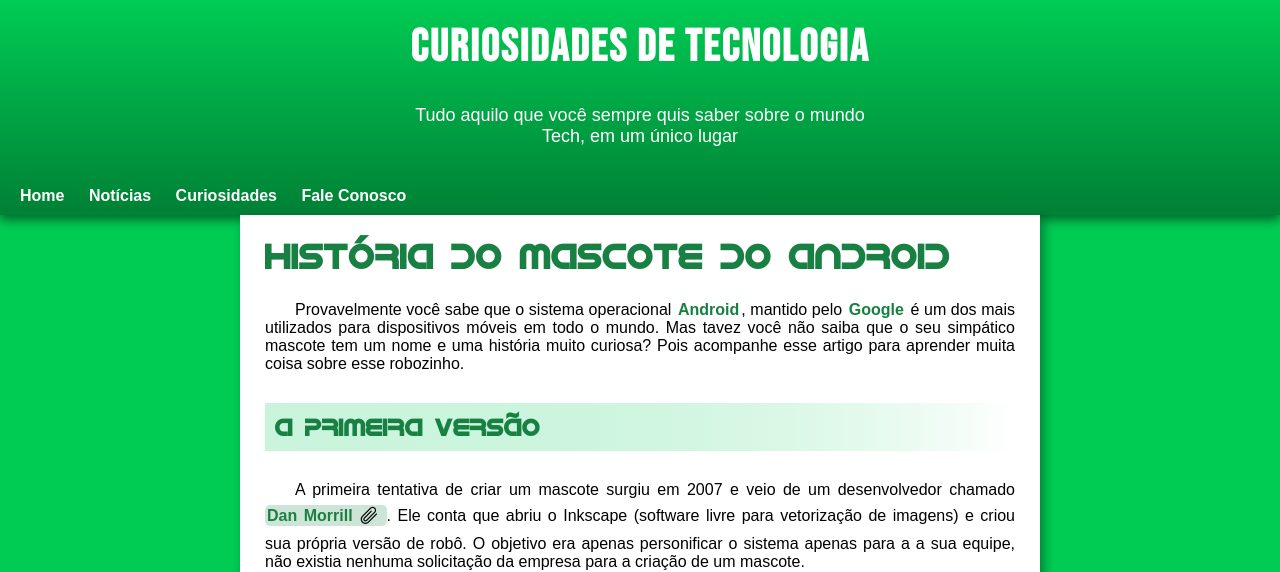
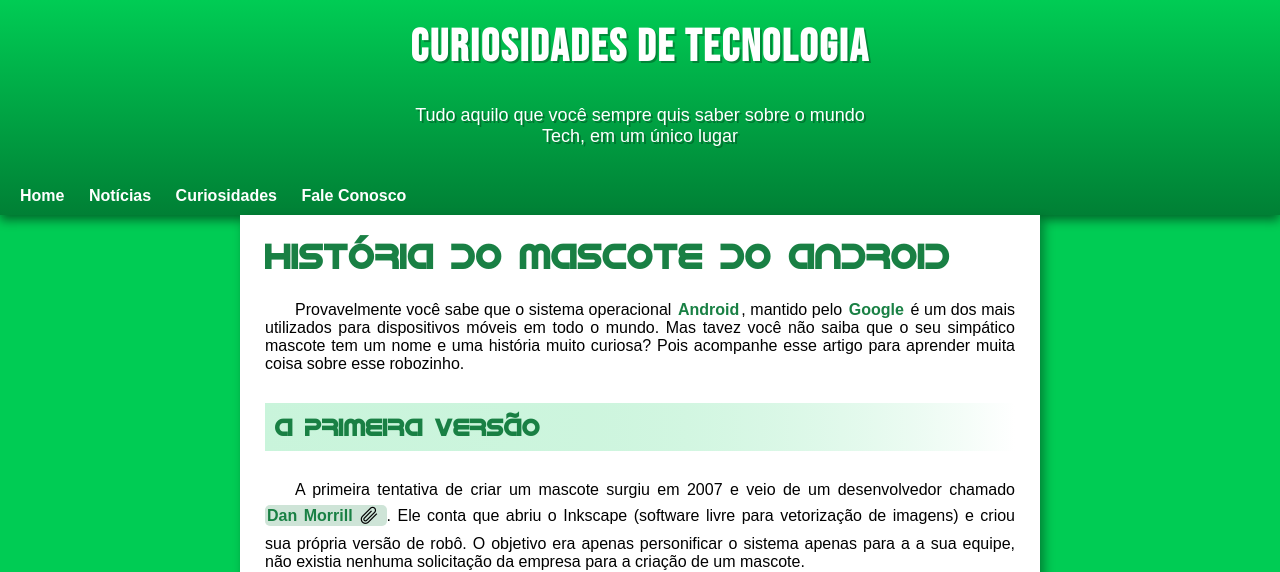
Before and after one commit to Jacksonleste/desafio-site-android, a plain HTML site: page index.html in a window 1280 px wide. Shown: the top 572 px of the page. Drawn offline with Linux system fonts and the light colour scheme.

Commit message:
adicionando sombra no header

```diff
--- a/styles/style.css
+++ b/styles/style.css
@@ -39,6 +39,7 @@ header > h1{
     padding: 20px;
     font-size: 45px;
     letter-spacing: 2px;
+    text-shadow: 2px 2px 0 rgba(0, 0, 0, 0.267);
 }
 
 header > p{
@@ -48,6 +49,7 @@ header > p{
     font-size: 18px;
     padding: 10px 20px;
     max-width: 500px;
+    text-shadow: 2px 2px 0 rgba(0, 0, 0, 0.267);
 }
 
 
```
